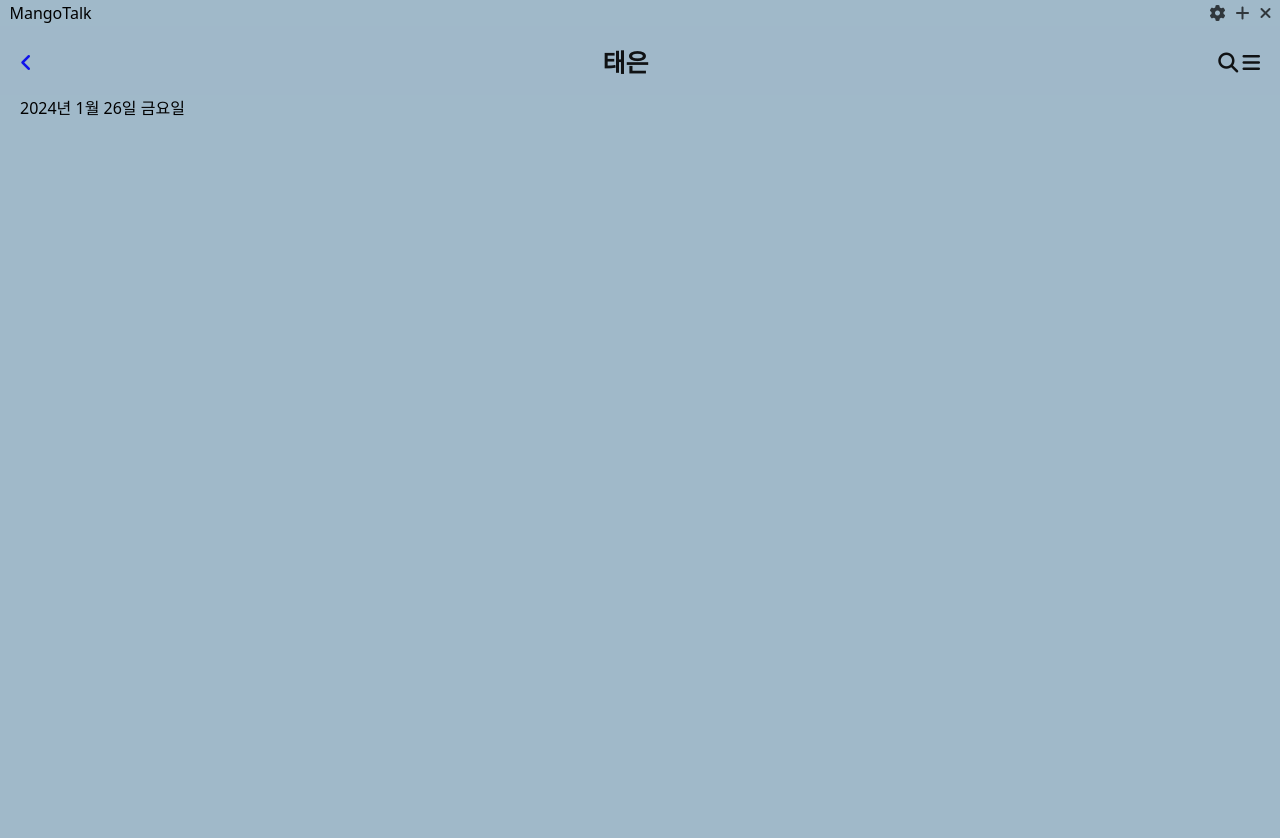
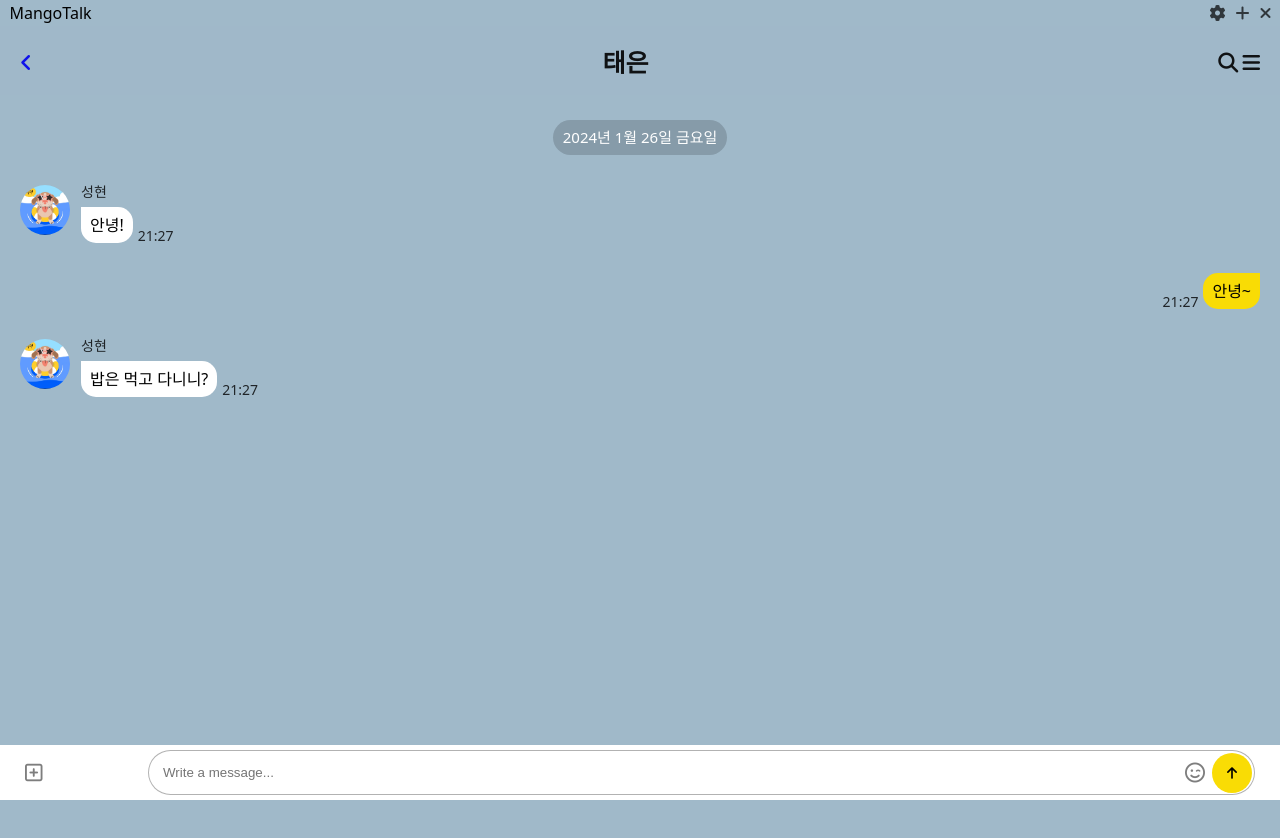
Before and after one commit to mango12322/mango-2023-01, a plain HTML site: page chating.html in a window 1280 px wide. Shown: the top 838 px of the page. Drawn offline with Linux system fonts and the light colour scheme.

Commit message:
lastUpdate

```diff
--- a/chating.html
+++ b/chating.html
@@ -10,10 +10,8 @@
     <div class="status-bar">
       <div class="status-bar__column">
         <span>MangoTalk</span>
-        <!-- <i class="fa-solid fa-wifi"></i> -->
       </div>
       <div class="status-bar__column">
-        <!-- <span>18:43</span> -->
       </div>
       <div class="status-bar__column">
         <i class="fa-solid fa-gear"></i>
@@ -41,6 +39,51 @@
         <div class="chat__timestamp">
             2024년 1월 26일 금요일
         </div>
+
+        <div class="message-row">
+          <img src="./screenshots/KakaoTalk_20240122_154943818.jpg" alt="">
+          <div class="message-row__content">
+            <span class="message__author">성현</span>
+            <div class="message__info">
+                <span class="message__bubble">안녕!</span>
+                <span class="massage__time">21:27</span>
+            </div>
+          </div>
+        </div>
+
+        <div class="message-row message-row--own">
+          <div class="message-row__content">
+            <div class="message__info">
+              <span class="message__bubble">안녕~</span>
+              <span class="message__time">21:27</span>
+            </div>
+          </div>
+        </div>
+
+        <div class="message-row">
+          <img src="./screenshots/KakaoTalk_20240122_154943818.jpg" alt="">
+          <div class="message-row__content">
+            <span class="message__author">성현</span>
+            <div class="message__info">
+                <span class="message__bubble">밥은 먹고 다니니?</span>
+                <span class="massage__time">21:27</span>
+            </div>
+          </div>
+        </div>
+
+        <form class="reply">
+          <div class="reply__column">
+            <i class="far fa-plus-square fa-lg"></i>
+          </div>
+          <div class="reply__column">
+            <input type="text" placeholder="Write a message..." />
+            <i class="far fa-smile-wink fa-lg"></i>
+            <button>
+              <i class="fas fa-arrow-up"></i>
+            </button>
+          </div>
+        </form>
+
     </main>
 
 
--- a/css/chatting.css
+++ b/css/chatting.css
@@ -21,5 +21,134 @@
 
 
 .main-chat {
-    padding-top: 100px;
+    padding-top: 120px;
+    display: flex;
+    flex-direction: column;
+    align-items: center;
 }
+
+.chat__timestamp {
+    color: white;
+    background-color: #869BA9;
+    padding: 10px;
+    border-radius: 25px;
+    font-size: 15px;
+}
+
+
+.message-row {
+    width: 100%;
+    display: flex;
+    margin-top: 30px
+}
+
+.message-row img {
+    width: 50px;
+    height: 50px;
+    border-radius: 50%;
+    margin-right: 11px;
+}
+
+.message__author {
+    margin-bottom: 8px;
+    display: block;
+    /* span 이므로 block */
+}
+
+.message__info {
+    display: flex;
+    align-items: flex-end;
+    /* 시간 내려보내기 */
+}
+
+.message__bubble {
+    background-color: white;
+    padding: 10px 9px;
+    border-radius: 15px;
+    border-top-left-radius: 0px;
+    margin-right: 5px;
+}
+
+.message-row--own .message__time,
+.message__author,
+.massage__time {
+    opacity: 0.8;
+    font-size: 14px;
+}
+
+.message-row--own {
+    justify-content: flex-end;
+}
+
+.message-row--own .message__bubble {
+    background-color: #F9DC05;
+    border-top-right-radius: 0px;
+    border-top-left-radius: 15px;
+    margin-right: 0px;
+    margin-left: 5px;
+}
+
+.message-row--own .message__info {
+    flex-direction: row-reverse;
+}
+
+/* 채팅 */
+.reply {
+    position: fixed;
+    bottom: 0;
+    width: 100%;
+    background-color: white;
+    display: flex;
+    justify-content: space-between;
+    padding: 5px 25px;
+    box-sizing: border-box;
+    align-items: center;
+  }
+
+  .reply .reply__column:first-child {
+    width: 10%;
+  }
+  .reply .reply__column:last-child {
+    width: 90%;
+    position: relative;
+  }
+
+  .reply i {
+    opacity: 0.5;
+  }
+
+  .reply input {
+    padding: 14px;
+    width: 100%;
+    border: 0.5px solid rgba(0, 0, 0, 0.3);
+    border-radius: 25px;
+    box-sizing: border-box;
+  }
+
+  .reply__column:last-child > i,
+  .reply__column:last-child button {
+    position: absolute;
+    right: 3px;
+    top: 3px;
+  }
+
+  .reply__column:last-child > i {
+    right: 50px;
+    top: 21.5px;
+  }
+
+  .reply__column button {
+    background-color: #F9DC05;
+    border: none;
+    width: 40px;
+    height: 40px;
+    border-radius: 50%;
+  }
+
+  .reply__column button i {
+    opacity: 1;
+  }
+  .reply__column button:focus,
+  .reply__column button:active {
+    outline: none;
+  }
--- /dev/null
+++ b/css/friends.css
@@ -0,0 +1,23 @@
+@keyframes hideSplashScreen {
+    from {
+      opacity: 1;
+    }
+    to {
+      opacity: 0;
+      visibility: hidden;
+    }
+  }
+
+#splash-screen {
+    background-color: #F9DC05;
+    position: absolute;
+    height: 100vh;
+    width: 100vw;
+    top: 0;
+    display: flex;
+    justify-content: center;
+    align-items: center;
+    font-size: 132px;
+    animation: hideSplashScreen 0.3s ease-in-out forwards;
+    animation-delay: 1.5s;
+  }
--- a/css/nav-bar.css
+++ b/css/nav-bar.css
@@ -1,3 +1,15 @@
+@keyframes notificationAnimation {
+    0% {
+      transform: none;
+    }
+    50% {
+      transform: translateY(-5px) rotateY(360deg);
+    }
+    100% {
+      transform: none;
+    }
+  }
+
 nav {
     position: fixed;
     bottom: 0;
@@ -30,6 +42,7 @@ nav {
     position: absolute;
     left: 15px;
     bottom: 15px;
+    animation: notificationAnimation 2s ease-in-out infinite;
 }
 
 .nav__btn:last-child span {
--- a/css/styles.css
+++ b/css/styles.css
@@ -10,6 +10,7 @@
 @import "more.css";
 @import "setting.css";
 @import "chatting.css";
+@import "friends.css";
 
 body {
     font-family: system-ui, -apple-system, BlinkMacSystemFont, 'Segoe UI', Roboto, Oxygen, Ubuntu, Cantarell, 'Open Sans', 'Helvetica Neue', sans-serif;
```
Also changed, not shown: friends.html (+4 -0 lines), more.html (+4 -4 lines).
